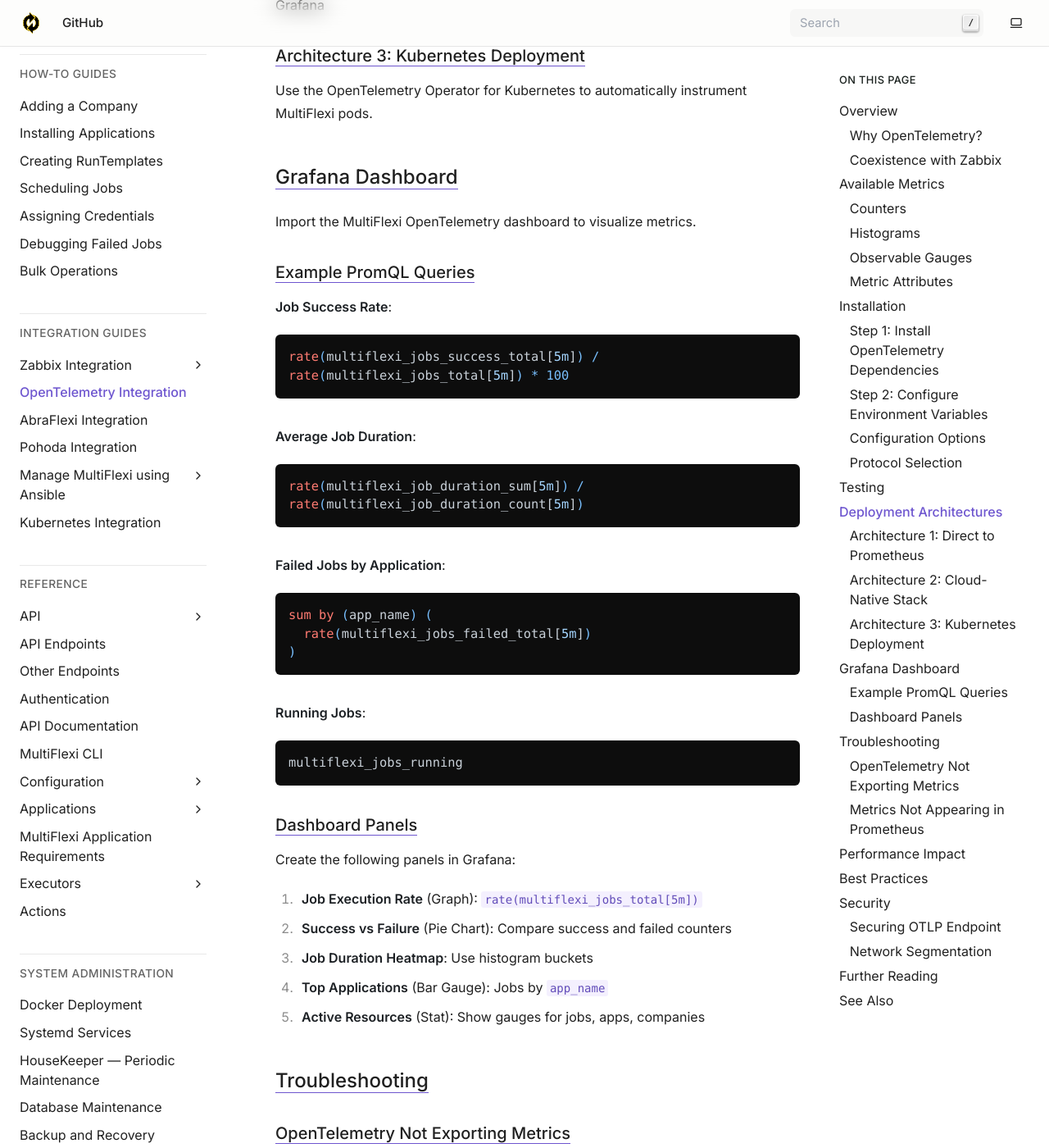
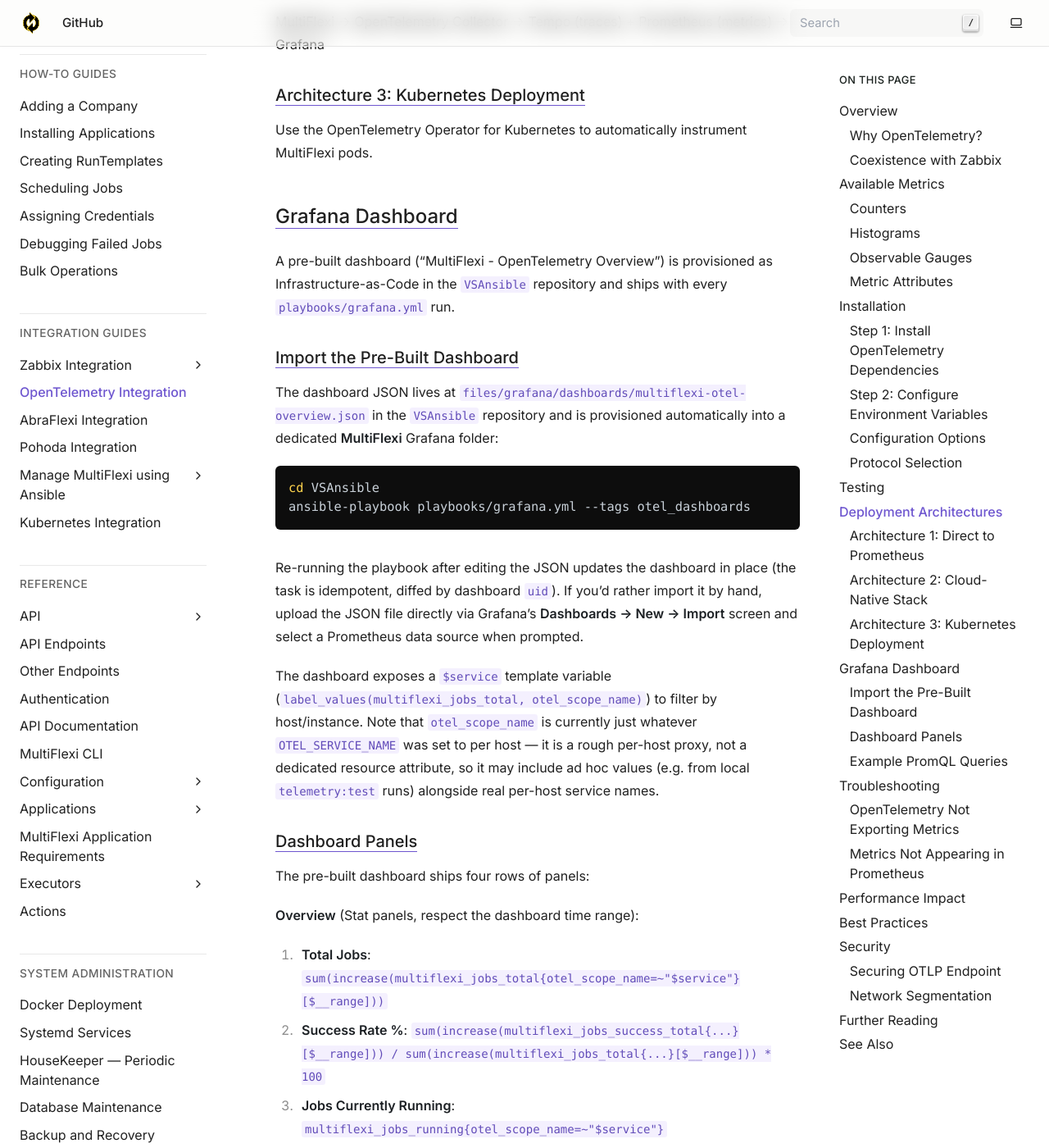
Before and after one commit to VitexSoftware/multiflexi-doc-en, a Sphinx documentation site: the page built from source/integrations/opentelemetry.rst, in a window 1280 px wide and 1400 px high, scrolled down 8799 px. Shown: the whole window at 82% size. Built offline with Sphinx 7.4.7, drawn with Linux system fonts in a browser that asks for light colours; some of the changed text lies outside the part shown.

Commit message:
docs(opentelemetry): document the pre-built Grafana dashboard and OTLP env vars
- Add an "Import the Pre-Built Dashboard" section pointing at the new
  VSAnsible-provisioned multiflexi-otel-overview.json, and correct the
  panel list/PromQL to match what actually ships (previous doc used
  wrong metric names: multiflexi_job_duration_sum/count instead of the
  real multiflexi_job_duration_seconds_sum/count).
- Add OTEL_ENABLED / OTEL_SERVICE_NAME / OTEL_EXPORTER_OTLP_ENDPOINT /
  OTEL_EXPORTER_OTLP_PROTOCOL as individual bullets in confienv.rst and
  reference/configuration.rst's "Logging & Telemetry" sections,
  mirroring how ZABBIX_SERVER/ZABBIX_URL are documented there — these
  vars previously existed only in prose/a table, not as cross-
  referenced bullets matching the rest of the env-var reference.

Co-Authored-By: Claude Sonnet 5 <noreply@anthropic.com>

```diff
--- a/source/integrations/opentelemetry.rst
+++ b/source/integrations/opentelemetry.rst
@@ -332,7 +332,62 @@ Use the OpenTelemetry Operator for Kubernetes to automatically instrument MultiF
 Grafana Dashboard
 -----------------
 
-Import the MultiFlexi OpenTelemetry dashboard to visualize metrics.
+A pre-built dashboard ("MultiFlexi - OpenTelemetry Overview") is provisioned as
+Infrastructure-as-Code in the ``VSAnsible`` repository and ships with every
+``playbooks/grafana.yml`` run.
+
+Import the Pre-Built Dashboard
+~~~~~~~~~~~~~~~~~~~~~~~~~~~~~~
+
+The dashboard JSON lives at
+``files/grafana/dashboards/multiflexi-otel-overview.json`` in the
+``VSAnsible`` repository and is provisioned automatically into a dedicated
+**MultiFlexi** Grafana folder:
+
+.. code-block:: bash
+
+   cd VSAnsible
+   ansible-playbook playbooks/grafana.yml --tags otel_dashboards
+
+Re-running the playbook after editing the JSON updates the dashboard in
+place (the task is idempotent, diffed by dashboard ``uid``). If you'd
+rather import it by hand, upload the JSON file directly via Grafana's
+**Dashboards → New → Import** screen and select a Prometheus data source
+when prompted.
+
+The dashboard exposes a ``$service`` template variable
+(``label_values(multiflexi_jobs_total, otel_scope_name)``) to filter by
+host/instance. Note that ``otel_scope_name`` is currently just whatever
+``OTEL_SERVICE_NAME`` was set to per host — it is a rough per-host proxy,
+not a dedicated resource attribute, so it may include ad hoc values (e.g.
+from local ``telemetry:test`` runs) alongside real per-host service names.
+
+Dashboard Panels
+~~~~~~~~~~~~~~~~
+
+The pre-built dashboard ships four rows of panels:
+
+**Overview** (Stat panels, respect the dashboard time range):
+
+1. **Total Jobs**: ``sum(increase(multiflexi_jobs_total{otel_scope_name=~"$service"}[$__range]))``
+2. **Success Rate %**: ``sum(increase(multiflexi_jobs_success_total{...}[$__range])) / sum(increase(multiflexi_jobs_total{...}[$__range])) * 100``
+3. **Jobs Currently Running**: ``multiflexi_jobs_running{otel_scope_name=~"$service"}``
+4. **Failed Jobs**: ``sum(increase(multiflexi_jobs_failed_total{...}[$__range]))``
+
+**Job Throughput** (time series):
+
+5. **Jobs Rate (success vs failed)**: ``sum(rate(multiflexi_jobs_success_total{...}[5m]))`` and the ``_failed_total`` equivalent
+6. **Job Duration Percentiles** (p50/p95/p99): ``histogram_quantile(0.95, sum(rate(multiflexi_job_duration_seconds_bucket{...}[5m])) by (le))``
+
+**Inventory** (Stat panels, raw gauge values):
+
+7. **Applications Total / Enabled**, **Companies Total**, **RunTemplates Total**
+
+**Breakdowns** (bar gauges, sourced from the duration histogram's ``_count`` series since it carries the richest label set):
+
+8. **Jobs by Application**: ``sum(increase(multiflexi_job_duration_seconds_count{...}[$__range])) by (app_name)``
+9. **Jobs by Company**: same, ``by (company_name)``
+10. **Jobs by Exit Code**: same, ``by (exitcode)``
 
 Example PromQL Queries
 ~~~~~~~~~~~~~~~~~~~~~~
@@ -341,15 +396,15 @@ Example PromQL Queries
 
 .. code-block:: promql
 
-   rate(multiflexi_jobs_success_total[5m]) /
-   rate(multiflexi_jobs_total[5m]) * 100
+   sum(increase(multiflexi_jobs_success_total[1h])) /
+   sum(increase(multiflexi_jobs_total[1h])) * 100
 
 **Average Job Duration**:
 
 .. code-block:: promql
 
-   rate(multiflexi_job_duration_sum[5m]) /
-   rate(multiflexi_job_duration_count[5m])
+   sum(rate(multiflexi_job_duration_seconds_sum[5m])) /
+   sum(rate(multiflexi_job_duration_seconds_count[5m]))
 
 **Failed Jobs by Application**:
 
@@ -364,17 +419,6 @@ Example PromQL Queries
 .. code-block:: promql
 
    multiflexi_jobs_running
-
-Dashboard Panels
-~~~~~~~~~~~~~~~~
-
-Create the following panels in Grafana:
-
-1. **Job Execution Rate** (Graph): ``rate(multiflexi_jobs_total[5m])``
-2. **Success vs Failure** (Pie Chart): Compare success and failed counters
-3. **Job Duration Heatmap**: Use histogram buckets
-4. **Top Applications** (Bar Gauge): Jobs by ``app_name``
-5. **Active Resources** (Stat): Show gauges for jobs, apps, companies
 
 Troubleshooting
 ---------------
```
Also changed, not shown: source/confienv.rst (+9 -0 lines), source/reference/configuration.rst (+9 -0 lines).
